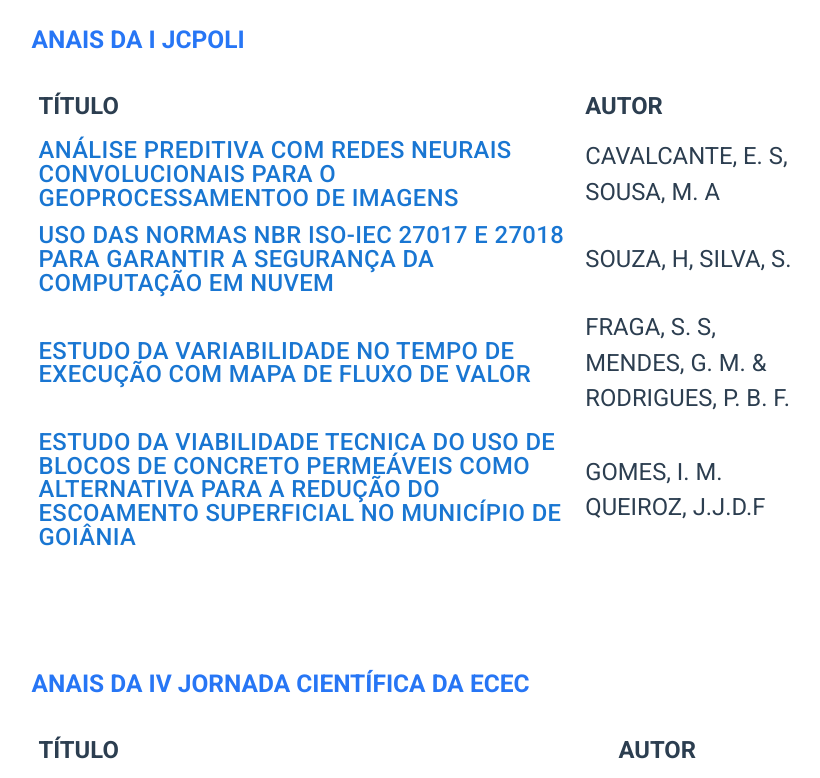
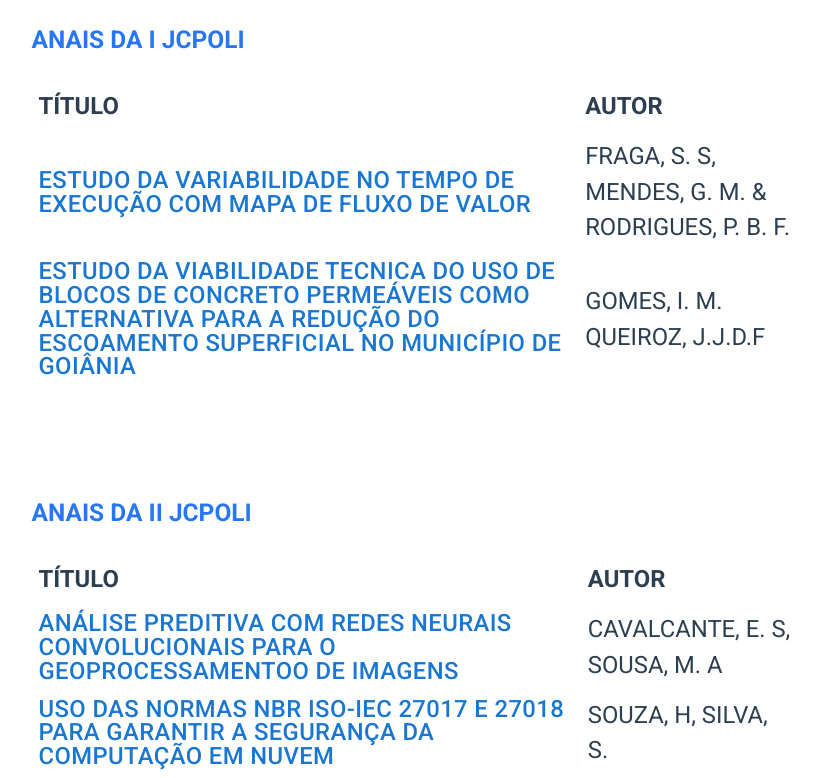
Before and after one commit to GabrielBandeiraB/jcpoli-website-production, a Vue app: page /anais in a window 1280 px wide. Shown: the part 540-1318 px from the top of the page, without its empty margins (156-976 px from the left). Built offline with nearby package versions, Linux system fonts and the light colour scheme; what vue-loading-overlay, vue-localstorage, vue-notification, vue-the-mask would draw is missing.

Commit message:
mudança nos anais

```diff
--- a/src/storage/programacao/anais.ts
+++ b/src/storage/programacao/anais.ts
@@ -61,6 +61,19 @@ export const Anais = [
 /*Exportar aqui os anais da JCPOLI V, para exportar os anais da JCPOLIVI criar outro export e referenciar esse export em Anais.VUE*/
 export const Anais2 = [
   {
+    title: 'ESTUDO DA VARIABILIDADE NO TEMPO DE EXECUÇÃO COM MAPA DE FLUXO DE VALOR',
+    autor: 'Fraga, S. S, Mendes, G. M. & Rodrigues, P. B. F.',
+    path: '/assets/anais/suellen.pdf'
+  },{
+    title: 'ESTUDO DA VIABILIDADE TECNICA DO USO DE BLOCOS DE CONCRETO PERMEÁVEIS COMO ALTERNATIVA PARA A REDUÇÃO DO ESCOAMENTO SUPERFICIAL NO MUNICÍPIO DE GOIÂNIA',
+    autor: 'Gomes, I. M. Queiroz, J.J.D.F',
+    path: '/assets/anais/joão.pdf'
+  },
+
+]
+
+export const Anais3 = [
+  {
     title: 'Análise Preditiva com Redes Neurais Convolucionais Para o Geoprocessamentoo de Imagens',
     autor: 'Cavalcante, E. S, Sousa, M. A',
     path: '/assets/anais/redesneurais.pdf'
@@ -69,15 +82,6 @@ export const Anais2 = [
     title: 'Uso das normas NBR ISO-IEC 27017 e 27018 para garantir a segurança da computação em nuvem',
     autor: 'Souza, H, Silva, S.',
     path: '/assets/anais/usodasnormas.pdf'
-  },
-  {
-    title: 'ESTUDO DA VARIABILIDADE NO TEMPO DE EXECUÇÃO COM MAPA DE FLUXO DE VALOR',
-    autor: 'Fraga, S. S, Mendes, G. M. & Rodrigues, P. B. F.',
-    path: '/assets/anais/suellen.pdf'
-  },{
-    title: 'ESTUDO DA VIABILIDADE TECNICA DO USO DE BLOCOS DE CONCRETO PERMEÁVEIS COMO ALTERNATIVA PARA A REDUÇÃO DO ESCOAMENTO SUPERFICIAL NO MUNICÍPIO DE GOIÂNIA',
-    autor: 'Gomes, I. M. Queiroz, J.J.D.F',
-    path: '/assets/anais/joão.pdf'
   },
 
 ]
--- a/src/views/Anais.vue
+++ b/src/views/Anais.vue
@@ -42,6 +42,26 @@
         </tbody>
       </table>
 
+            <h3>Anais da II JCPOLI</h3>
+        <table>
+          <tbody>
+            <tr>
+              <th>Título</th>
+              <th>Autor</th>
+            </tr>
+            <tr v-for="(props, index) in all_anais3" :key="index">
+              <td class="title">
+                <a :href="props.path" target="_blank" class="text-justify">
+                  {{ props.title }}
+                </a>
+              </td>
+              <td class="autor">
+                {{ props.autor }}
+              </td>
+            </tr>
+          </tbody>
+        </table>
+
       <h3>Anais da IV Jornada Científica da ECEC</h3>
       <table>
         <tbody>
@@ -69,7 +89,7 @@
 <script lang="ts">
 import { Component, Vue, Prop } from 'vue-property-decorator'
 import Main from '../components/organization/Main.vue'
-import { Anais, Anais2, livros } from '@/storage/programacao/anais'
+import { Anais, Anais2, Anais3, livros } from '@/storage/programacao/anais'
 
 @Component({
   components: {
@@ -79,6 +99,7 @@ import { Anais, Anais2, livros } from '@/storage/programacao/anais'
 export default class anais extends Vue {
   private all_anais: any
   private all_anais2: any
+  private all_anais3: any
   private all_livros: any
 
   private title = 'Anais'
@@ -89,6 +110,7 @@ export default class anais extends Vue {
 
     this.all_anais = Anais
     this.all_anais2 = Anais2
+    this.all_anais3 = Anais3
     this.all_livros = livros
   }
 }
```
